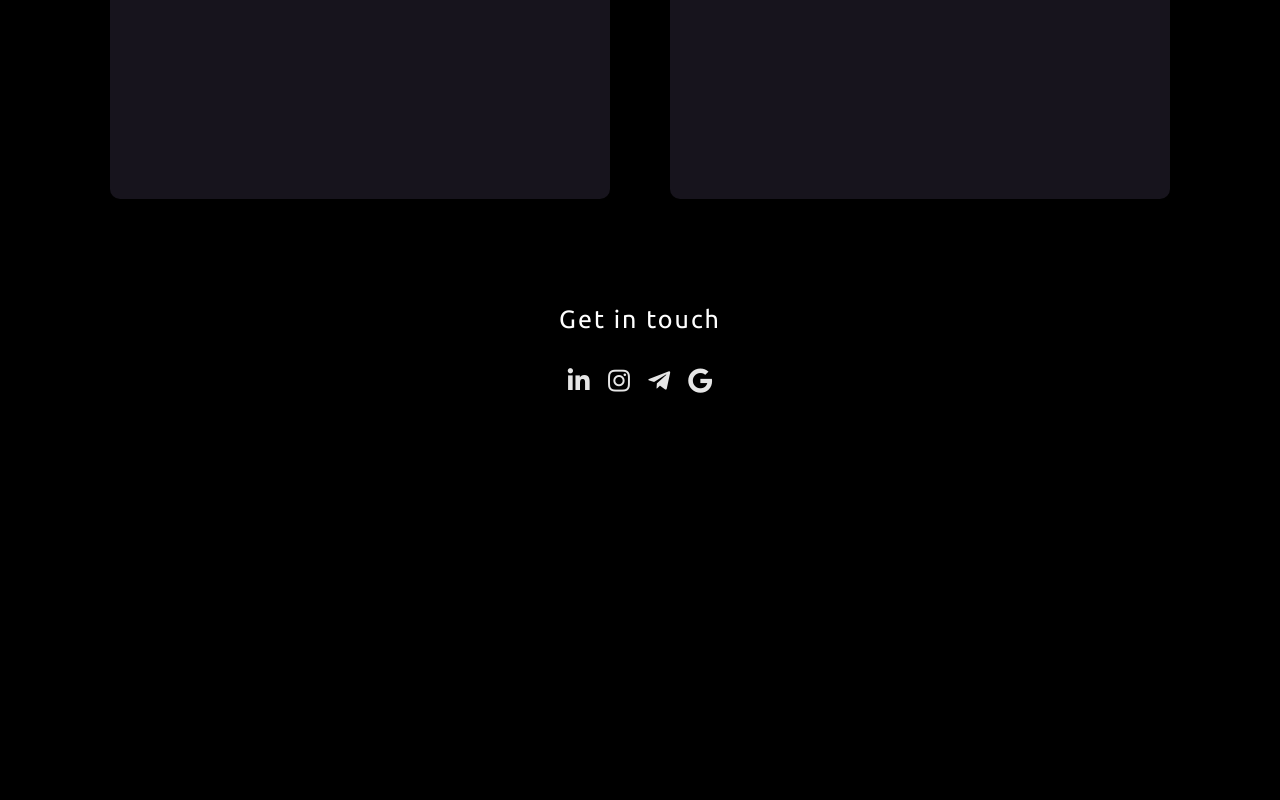
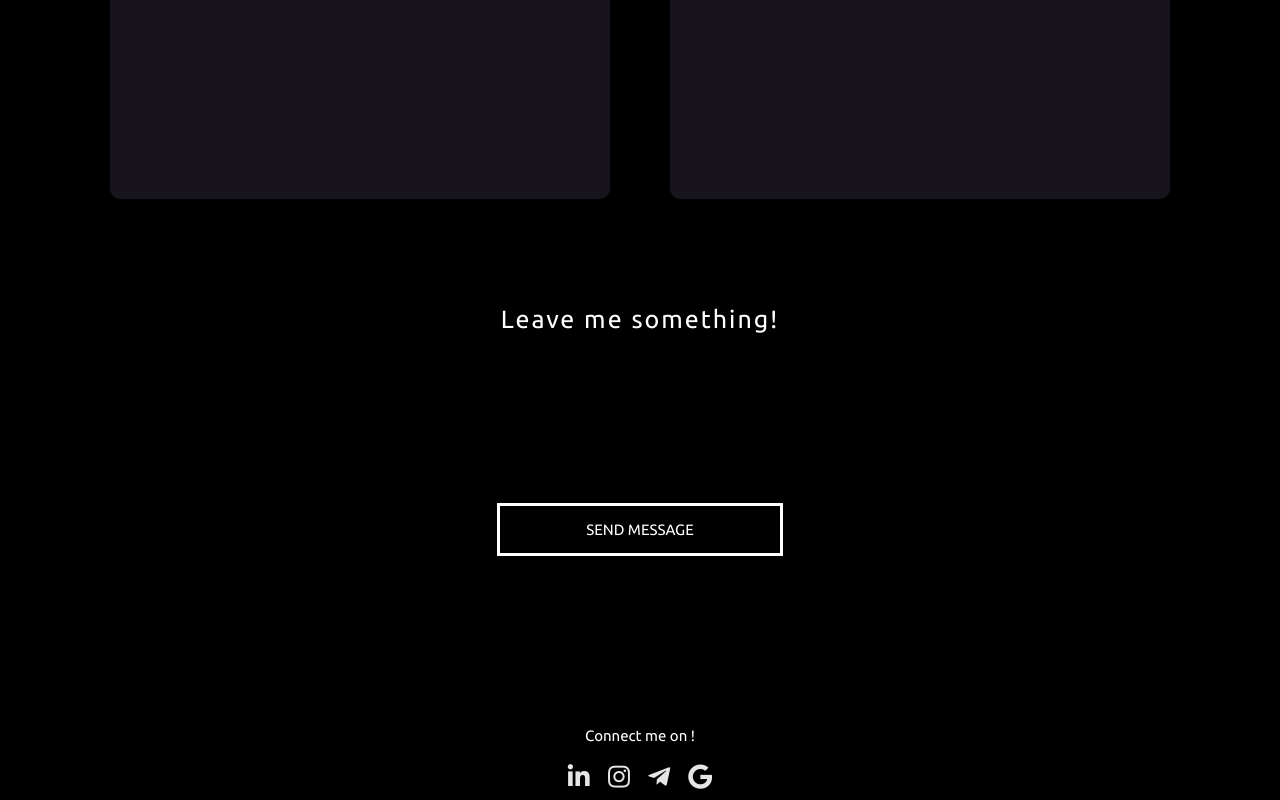
Before and after one commit to soorajB3623/soorajb3623.github.io, a plain HTML site: page index.html in a window 1280 px wide. Shown: the part 2473-3273 px from the top of the page. Before the commit the page ends 2877 px from the top, so only its background shows below. Drawn offline with nearby package versions, Linux system fonts and the light colour scheme; grey boxes are pictures that could not be loaded.

Commit message:
added contact form

```diff
--- a/css/footer.css
+++ b/css/footer.css
@@ -1,3 +1,124 @@
+
+
+  .cont-contactBtn {
+    height: 359px;
+    margin: 0 auto;
+    width: 550px;
+    position: relative;
+    -webkit-perspective: 800px;
+    -moz-perspective: 800px;
+    -o-perspective: 800px;
+    perspective: 800px;
+  }
+  .cont-contactBtn .cont-flip {
+    position: absolute;
+    -webkit-transition: -webkit-transform 0.5s;
+    -moz-transition: -moz-transform 0.5s;
+    -o-transition: -o-transform 0.5s;
+    transition: transform 0.5s;
+    -webkit-transform-style: preserve-3d;
+    -moz-transform-style: preserve-3d;
+    -o-transform-style: preserve-3d;
+    transform-style: preserve-3d;
+    height: 100%;
+    width: 100%;
+  }
+  .cont-contactBtn .cont-flip .front, .cont-contactBtn .cont-flip .back {
+    display: block;
+    margin: 0;
+    height: 100%;
+    width: 100%;
+    position: absolute;
+    -webkit-backface-visibility: hidden;
+    -moz-backface-visibility: hidden;
+    -o-backface-visibility: hidden;
+    backface-visibility: hidden;
+  }
+  .cont-contactBtn .cont-flip .back {
+    background-color: #fff;
+    -webkit-transform: rotateX(180deg);
+    -moz-transform: rotateX(180deg);
+    -o-transform: rotateX(180deg);
+    transform: rotateX(180deg);
+    margin-bottom: 30px;
+  }
+  .cont-contactBtn .btn {
+    margin-top: 155px;
+  }
+  .cont-contactBtn .cont-flip.flipped {
+    -webkit-transform: rotateX(180deg);
+    -moz-transform: rotateX(180deg);
+    -o-transform: rotateX(180deg);
+    transform: rotateX(180deg);
+  }
+  .cont-contactBtn .contact-form {
+    padding: 0 10%;
+    margin-top: 50px;
+    width: 80%;
+  }
+  .cont-contactBtn .contact-form input, .cont-contactBtn .contact-form textarea {
+    border: 1px solid #808080;
+    font-size: 12px;
+    padding: 10px 0;
+    text-transform: uppercase;
+  }
+  .cont-contactBtn .contact-form input[type="text"] {
+    float: left;
+    margin-bottom: 8px;
+    padding-left: 3%;
+    width: 44.9%;
+  }
+  .cont-contactBtn .contact-form .gutter {
+    margin-right: 2.8%;
+  }
+  .cont-contactBtn .contact-form textarea {
+    height: 106px;
+    padding-left: 3%;
+    margin-bottom: 22px;
+    width: 96.2%;
+  }
+  .cont-contactBtn .submit-button  {
+      background-color: green;
+    border: none;
+    color: #fff;
+    height: 45px;
+    width: 100%;
+    max-width: 93px;
+    text-align: center;
+  }
+
+ .submit-button :hover{
+     background-color: black;
+     cursor: pointer;
+ }
+
+  .cont-contactBtn .close {
+    display: block;
+    height: 19px;
+    width: 19px;
+    background-image: url("https://i.imgur.com/WoKg12q.png");
+    background-repeat: no-repeat;
+    background-position: center;
+    position: absolute;
+    top: 15px;
+    right: 3%;
+  }
+
+  .btn {
+    border: 3px #fff solid;
+    color: #fff;
+    display: block;
+    font-size: 15px;
+    font-weight: normal;
+    margin: 0 auto;
+    max-width: 280px;
+    padding: 15px 0;
+    text-align: center;
+    text-transform: uppercase;
+    text-decoration: none;
+    width: 100%;
+  }
+
 
 .snip1472 {
     position: relative;
@@ -56,4 +177,11 @@
     margin: 0px 5px;
 }
 
+.cont-contactBtn {
+height: 300px;
+width: 400px;
 }
+
+
+
+}
--- a/index.html
+++ b/index.html
@@ -26,6 +26,14 @@
 </head>
 
 <body>
+<!-- The core Firebase JS SDK is always required and must be listed first -->
+<script src="https://www.gstatic.com/firebasejs/8.2.1/firebase-app.js"></script>
+<script src="https://www.gstatic.com/firebasejs/8.1.0/firebase-database.js"></script>
+
+<!-- TODO: Add SDKs for Firebase products that you want to use
+     https://firebase.google.com/docs/web/setup#available-libraries -->
+<script src="https://www.gstatic.com/firebasejs/8.2.1/firebase-analytics.js"></script>
+
     <!-- loading Spinner -->
     <div class="wrapper-spinner">
         <div class="spinner">
@@ -183,20 +191,40 @@
                 <h3 class="title-card" style="margin-left: 35px; font-size: 22px; font-style: normal;">Web Apps</h3>
             </div>
 
-            <h3 class="sub-title" style="margin: 0px 10px; padding: 0px;">Young Innovators programme developed by startegic council and
+            <h2 class="project-title"><a href="#">Phoenix Travels</a></h2>
+            <h3 class="sub-title" style="margin: 0px 10px; padding: 15px; font-style: normal;">Young Innovators programme developed by startegic council and
               is called a normal think to expamd and go to do the things out of the box
           </h3>
           </div>
     </div>
 
       <div class="wrapper">
-        <h1><a href="#" class="effect-underline">Get in touch</a>
+        <h1><a href="#" class="effect-underline">Leave me something!</a>
         </h1>
     </div>
+
+     <!--Contact me-->
+    <div class="cont-contactBtn">
+        <div class="cont-flip">
+            <div class="front">
+                <a href="#" class="btn btn-white flip">Send Message</a>
+            </div>
+            <div class="back">
+                <a href="#" class="flip close"></a>
+                <form class="contact-form" method="POST" name="contactForm">
+                    <input class="gutter" type="text" placeholder="Name" name="name">
+                    <input type="text" placeholder="Email" name="email">
+                    <textarea name="" id="" placeholder="Leave a message" name="message"></textarea>
+                    <input type="submit" value="Send" class="submit-button">
+                </form>
+            </div>
+        </div>
+        </div>
 
 
     <!--My accounts section-->
     <div class="" style="bottom: 0px; text-align: center;">
+        <h4 style="color: white; font-size: 15px; font-weight: 400; margin-top: 20px;">Connect me on !</h4>
         <br class="clearfix">
         <a href="#" class="snip1472"><i class="fab fa-linkedin-in"></i></a>
         <a href="#" class="snip1472"><i class="fab fa-instagram"></i></a>
@@ -208,6 +236,7 @@
     <!--Loading all Jquery external files-->
    <script type="text/javascript" src="js/nav.js"></script>
    <script type="text/javascript" src="js/progress.js"></script>
+   <script type="module" src="js/server.js"></script>
 
 </body>
 
--- a/js/nav.js
+++ b/js/nav.js
@@ -1,6 +1,6 @@
 
 //navbar scroll animation
-$(window).scroll(function() {
+$(window).on('scroll',function() {
     if ($(document).scrollTop() > 50) {
         $('.nav').addClass('affix');
         console.log("OK");
@@ -10,7 +10,7 @@ $(window).scroll(function() {
 });
 
 //mobile mode navtrigger
-$('.navTrigger').click(function() {
+$('.navTrigger').on('click',function() {
     $(this).toggleClass('active');
     console.log("Clicked menu");
     $("#mainListDiv").toggleClass("show_list");
@@ -19,8 +19,16 @@ $('.navTrigger').click(function() {
 });
 
 //mobile navtrigger closing
-$('.navlinks a').click(function(){
+$('.navlinks a').on('click',function(){
     $("#mainListDiv").removeClass('show_list');
     $("#mainListDiv").fadeIn();
     $('.navTrigger').toggleClass('active');
 });
+
+//Contact forms
+$(document).ready(function(){
+    $('.flip').click(function(){
+      $('.cont-flip').toggleClass('flipped');
+      return false;
+    });
+  });
--- /dev/null
+++ b/js/server.js
@@ -0,0 +1,48 @@
+
+import axios from 'axios';
+
+ // Your web app's Firebase configuration
+  // For Firebase JS SDK v7.20.0 and later, measurementId is optional
+  var firebaseConfig = {
+    apiKey: "AIzaSyC9Xo9w6YZJ5Ao8YW4AEb_-bUyU61gftT4",
+    authDomain: "portfolio-1a1f9.firebaseapp.com",
+    projectId: "portfolio-1a1f9",
+    storageBucket: "portfolio-1a1f9.appspot.com",
+    messagingSenderId: "750106801151",
+    appId: "1:750106801151:web:69a8ab7a61088acc61edca",
+    measurementId: "G-FHTYQ86TXL"
+  };
+  // Initialize Firebase
+  firebase.initializeApp(firebaseConfig);
+  firebase.analytics();
+
+let contact={
+    name:$("#name").value,
+    email:$('#email').value,
+    message: $('#message').value
+}
+//sending req via axios
+axios.post('https://portfolio-1a1f9-default-rtdb.firebaseio.com/contact.json',contact).then((value) => {
+console.log(value);
+contactForm.reset();
+}).catch((err) => {
+    console.log(err)
+})
+
+
+/*//save contact
+document.querySelector('.contactForm')
+  .addEventListener("click", function( event ) {
+    event.preventDefault();
+    if( document.querySelector('#name').value != ''
+          || document.querySelector('#email').value != '' ){
+      contactsRef.push({
+        name: document.querySelector('#name').value,
+        email: document.querySelector('#email').value,
+        message:document.querySelector('#message').value
+      });
+      contactForm.reset();
+    } else {
+      alert('Please fill atlease name or email!');
+    }
+  }, false);*/
```
Also changed, not shown: 2 other files.
